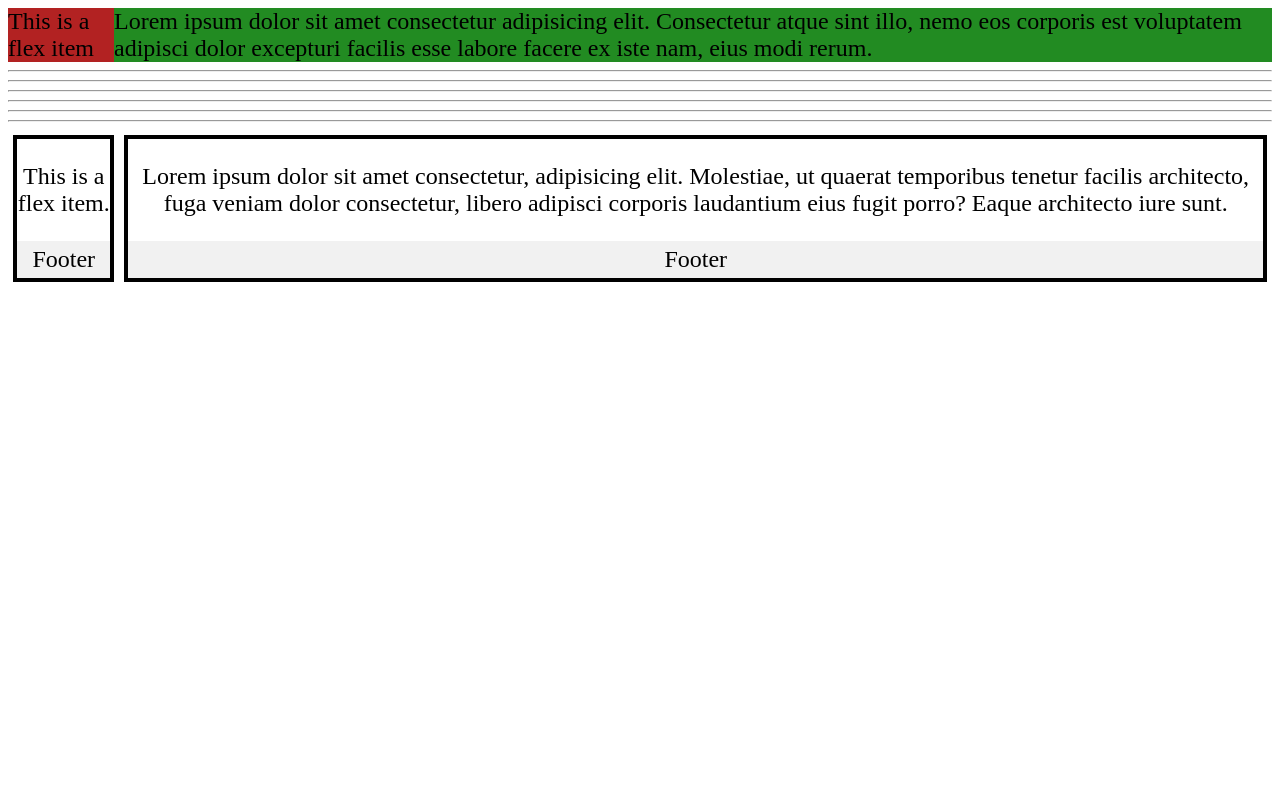
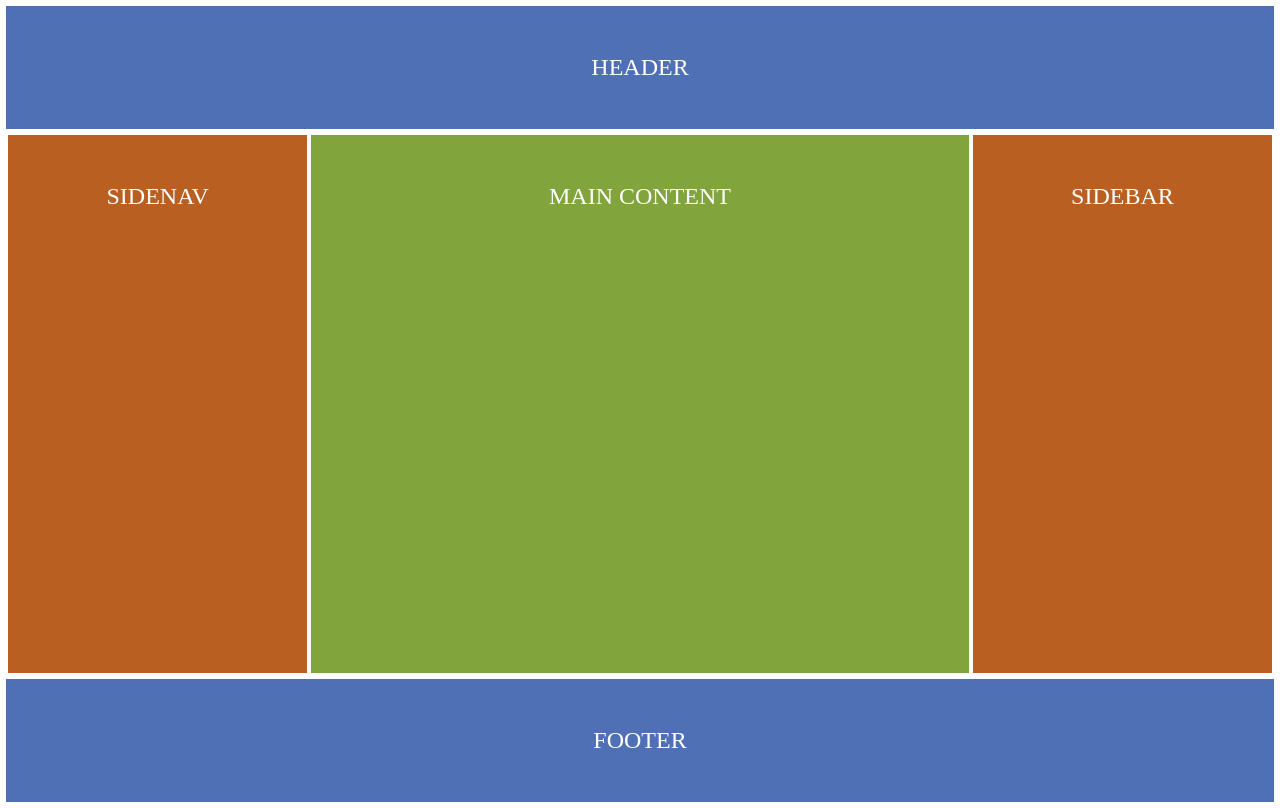
Before and after one commit to AmirTaki/flex-box-course, a plain HTML site: page index.html in a window 1280 px wide. Drawn offline with Linux system fonts and the light colour scheme.

Commit message:
parctice : Holy Grail Layout

```diff
--- a/index.html
+++ b/index.html
@@ -7,30 +7,23 @@
     <link rel="stylesheet" href="./src/styles.css">
 </head>
 <body>
-    <div class="container">
-        <div class="item1">This is a flex item</div>
-        <div class="item2">Lorem ipsum dolor sit amet consectetur adipisicing elit. Consectetur atque sint illo, nemo eos corporis est voluptatem adipisci dolor excepturi facilis esse labore facere ex iste nam, eius modi rerum.</div>
-    </div>
-
-
-    <hr /><hr /><hr /><hr /><hr /><hr />
-
-    <div class="cards">
-        <div class="card">
-            <div class="body">
-                <p>This is a flex item.</p>
-            </div>
-            <div class="footer">Footer</div>
-        </div>
-        <div class="card">
-            <div class="body">
-                <p>Lorem ipsum dolor sit amet consectetur, adipisicing elit. Molestiae, ut quaerat temporibus tenetur facilis architecto, fuga veniam dolor consectetur, libero adipisci corporis laudantium eius fugit porro? Eaque architecto iure sunt.</p>
-            </div>
-            <div class="footer">
-                Footer
-            </div>
-        </div>
-    </div>
+    <header class="flex-header">
+        HEADER
+    </header>
+    <main class="flex-main">
+        <nav class="flex-nav">
+            SIDENAV
+        </nav>
+        <article class="flex-article">
+            MAIN CONTENT
+        </article>
+        <aside class="flex-aside">
+            SIDEBAR
+        </aside>
+    </main>
+    <footer class="flex-footer">
+        FOOTER
+    </footer>
 </body>
 </html>
 
--- a/src/styles.css
+++ b/src/styles.css
@@ -1,41 +1,62 @@
-.container {
-    font-size: 1.5rem;
-    display: flex;
+* {
+    margin: 2px;
 }
 
-.item1 {
-    background-color: firebrick;
-    /* float: left;
-    width: 30%; */
-}
-
-.item2{
-    background-color: forestgreen;
-    /* float: right;
-    width: 70%; */
-}
-
-
-/* ---------------------------------------------------- */
-
-.cards {
-    display: flex;
-}
-
-.card {
-    font-size: 1.5rem;
-    border: 4px solid black;
-    margin: 5px;
+body {
+    font-size: 24px;
+    color: white;
+    height: 100vh;
     text-align: center;
     display: flex;
     flex-direction: column;
 }
 
-.card .footer {
-    padding: 5px;
-    background-color: #f1f1f1;
+.flex-header {
+    background-color: #5070B5;
+    padding-top: 3rem;
+    padding-bottom: 3rem;
 }
 
-.card .body{
+.flex-main {
+    display: flex;
     flex: 1;
+
 }
+
+.flex-nav {
+    background-color: #B95F21;
+    padding-top: 3rem;
+    /* flex-grow: 1;
+    flex-shrink: 1;
+    flex-basis: 5rem; */
+    flex : 1 1 5rem;
+}
+
+.flex-article {
+    background-color: #81A43C;
+    padding-top: 3rem;
+    /* flex-grow: 3;
+    flex-shrink: 3; */
+    flex : 3 3 ;
+}
+
+
+.flex-aside {
+    background-color: #B95F21;
+    padding-top: 3rem;
+    /* flex-grow: 1;
+    flex-shrink: 1;
+    flex-basis: 5rem; */
+    flex : 1 1 5rem;
+}
+.flex-footer {
+    background-color: #5070B5;
+    padding-top: 3rem;
+    padding-bottom: 3rem;
+}
+
+@media all and (max-width : 540px) {
+    .flex-main {
+        flex-direction: column  ;
+    }
+}
```
